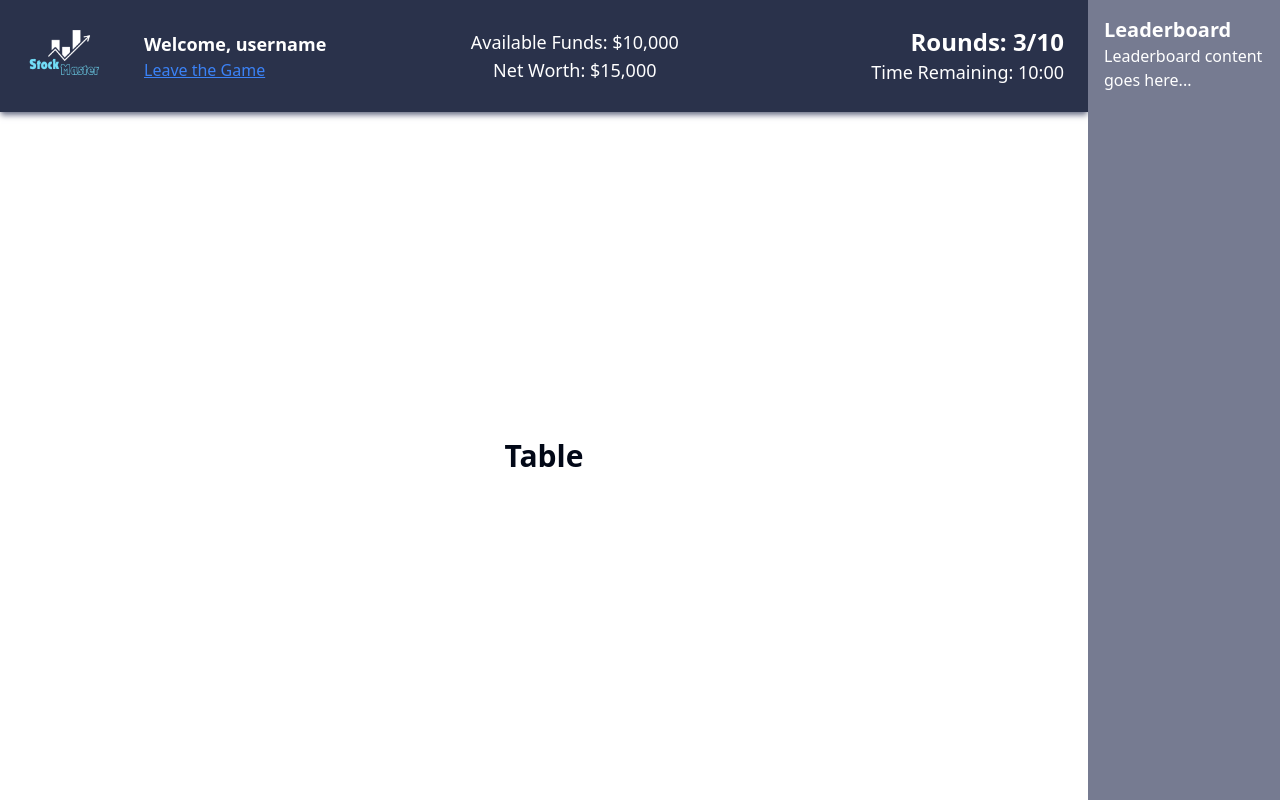
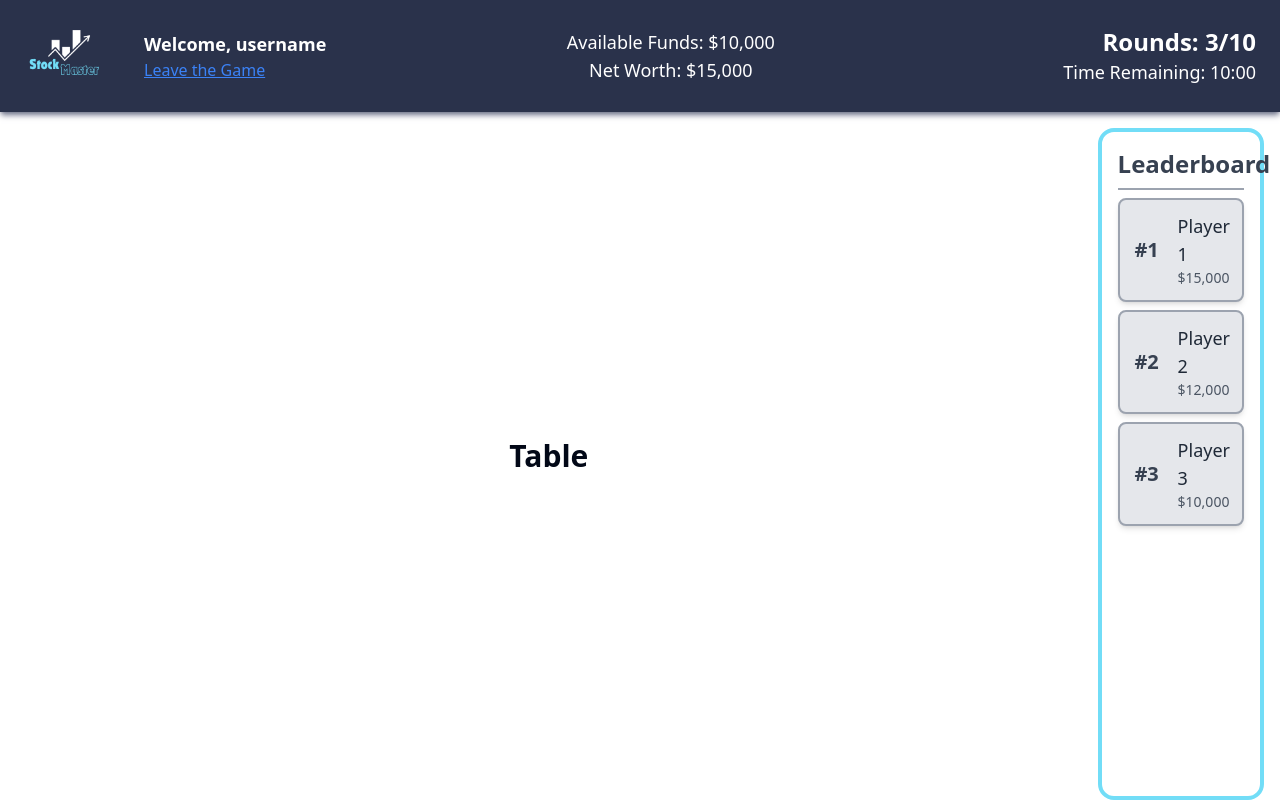
Before and after one commit to tommyfonseca7/des-challenge, a React (Vite) app: page /game in a window 1280 px wide. Built offline with nearby package versions, Linux system fonts and the light colour scheme.

Commit message:
feat: changed leaderboard styles

```diff
--- a/src/Game.tsx
+++ b/src/Game.tsx
@@ -1,10 +1,14 @@
 import React from "react";
 
 const GamePage = () => {
+  const leaderboardData = [
+    { name: "Player 1", netWorth: "$15,000", rank: 1 },
+    { name: "Player 2", netWorth: "$12,000", rank: 2 },
+    { name: "Player 3", netWorth: "$10,000", rank: 3 },
+  ];
+
   return (
-    <div className="flex h-screen">
-      {/* Main content */}
-      <div style={{ width: "85%" }} className="flex flex-col">
+    <div className="flex flex-col h-screen">
       {/* Header */}
       <header className="bg-space-cadet shadow-md shadow-slate-gray p-4 flex items-center justify-between text-white">
         <div className="flex items-center ml-2">
@@ -30,17 +34,36 @@ const GamePage = () => {
         </div>
       </header>
 
-        {/* Remaining space */}
+      {/* Main content with leaderboard */}
+      <div className="flex flex-grow">
+        {/* Main content */}
         <div className="flex-grow flex items-center justify-center">
           <h1 className="text-3xl font-bold">Table</h1>
         </div>
+
+        {/* Leaderboard */}
+        <aside style={{ width: "13%" }} className="bg-white p-4 text-black mt-4 mr-4 rounded-2xl border-4 border border-[#72ddf7]">
+          <h2 className="text-2xl font-semibold text-gray-700 border-b-2 border-gray-400 pb-2 text-center">
+            Leaderboard
+          </h2>
+          {leaderboardData.map((player) => (
+            <div
+            key={player.rank}
+            className="flex items-center bg-gray-200 p-3 my-2 rounded-lg shadow-md border-2 border-gray-400"
+            >
+              <span className="font-bold text-xl text-gray-700 w-12 text-center">
+                #{player.rank}
+              </span>
+              <div className="flex flex-grow ml-4">
+                <div className="flex flex-col">
+                  <span className="text-lg text-gray-800">{player.name}</span>
+                  <span className="text-sm text-gray-600">{player.netWorth}</span>
                 </div>
-
-      {/* Aside for leaderboard */}
-      <aside style={{ width: "15%" }} className="bg-slate-gray p-4 text-white">
-        <h2 className="text-xl font-bold">Leaderboard</h2>
-        <p>Leaderboard content goes here...</p>
+              </div>
+            </div>
+          ))}
         </aside>
+      </div>
     </div>
   );
 };
```
Lines whose indentation alone changed are shown as unchanged.
